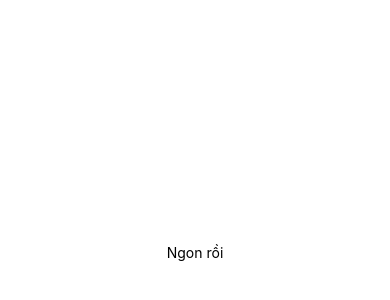
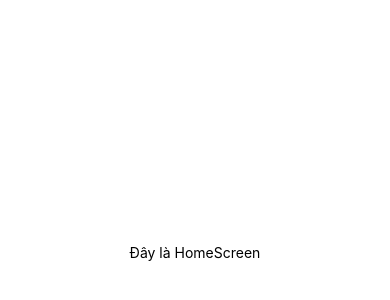
Before and after one commit to duongxuannhan2002/app-shop, a React Native app: screen / in a window 390 px wide. Shown: the part 170-470 px from the top of the page. Built offline with nearby package versions, Linux system fonts and the light colour scheme.

Commit message:
first commit

```diff
--- a/App.js
+++ b/App.js
@@ -1,11 +1,11 @@
 import { StatusBar } from 'expo-status-bar';
 import { StyleSheet, Text, View } from 'react-native';
+import Content from './components/Content/Router';
 
 export default function App() {
   return (
     <View style={styles.container}>
-      <Text>Ngon rồi</Text>
-      <StatusBar style="auto" />
+      <Content/>
     </View>
   );
 }
--- /dev/null
+++ b/components/Content/HomeScreen/index.js
@@ -0,0 +1,9 @@
+import { Text, View } from "react-native"
+
+export default function HomeScreen(){
+    return(
+        <View>
+            <Text>Đây là HomeScreen</Text>
+        </View>
+    )
+}
--- /dev/null
+++ b/components/Content/Router.js
@@ -0,0 +1,7 @@
+import HomeScreen from "./HomeScreen";
+
+export default function Content(){
+    return(
+        <HomeScreen></HomeScreen>
+    )
+}
--- a/package.json
+++ b/package.json
@@ -12,7 +12,8 @@
     "expo": "~51.0.28",
     "expo-status-bar": "~1.12.1",
     "react": "18.2.0",
-    "react-native": "0.74.5"
+    "react-native": "0.74.5",
+    "twrnc": "^4.5.1"
   },
   "devDependencies": {
     "@babel/core": "^7.20.0"
```
Also changed, not shown: components/Content/HomeScreen/HomeScreen.module.scss (added), 1 other file (tests, documents, lock files or other folders).
